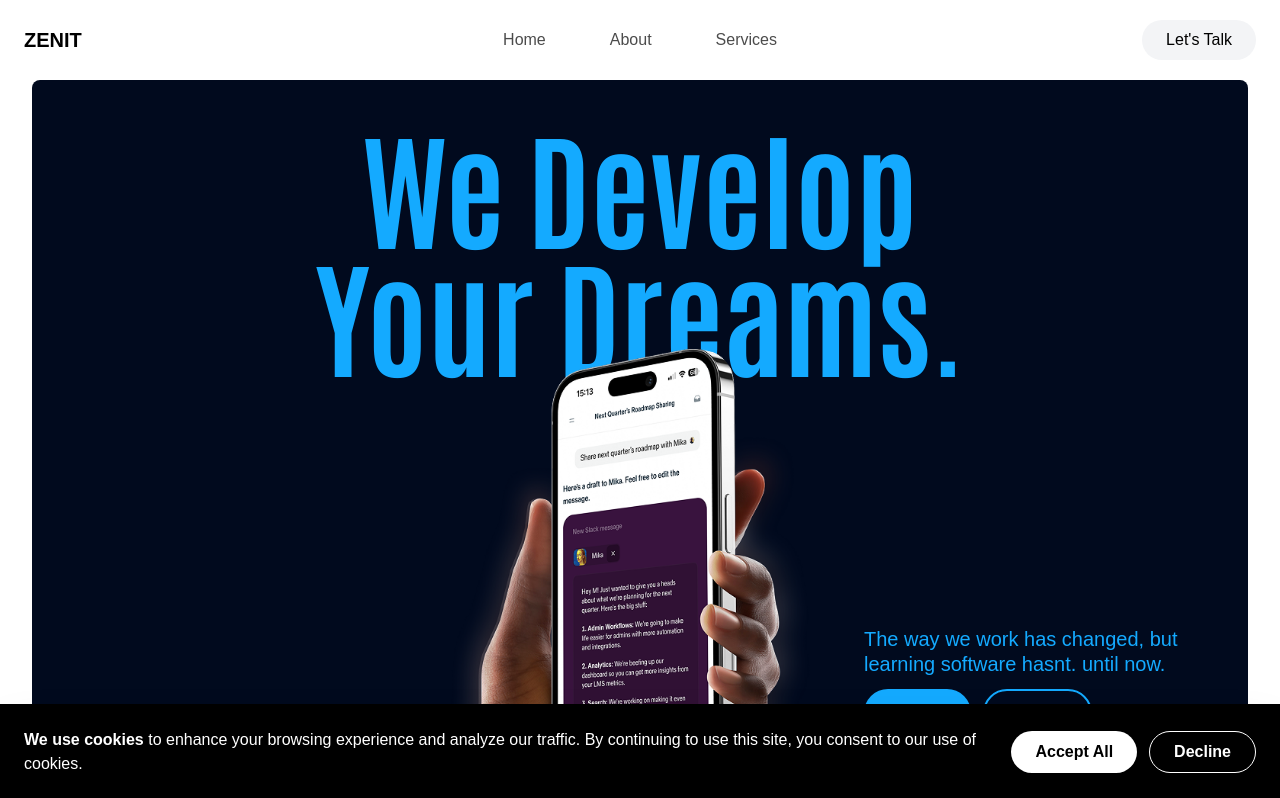
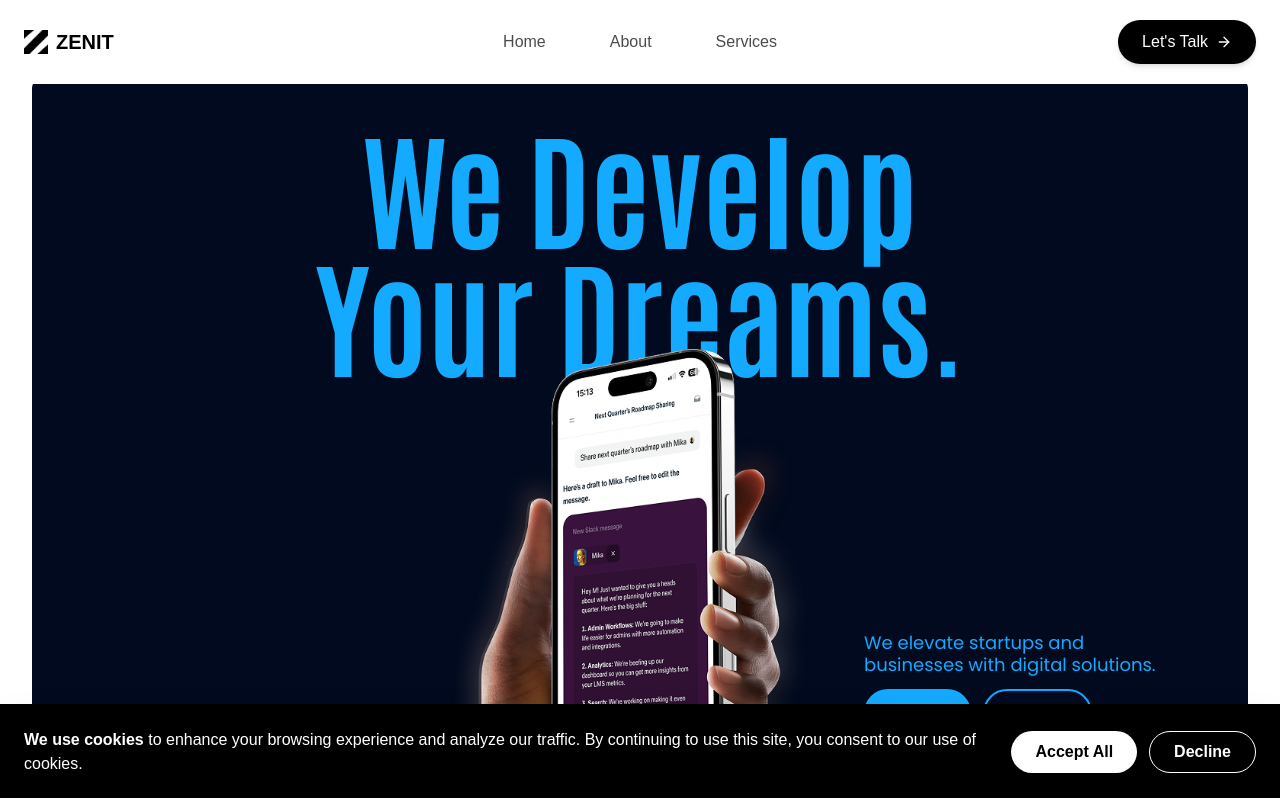
Before and after one commit to momo0327/zenitdigital2, a Next.js app: page / in a window 1280 px wide. Shown: the top 798 px of the page. Built offline with nearby package versions, Linux system fonts and the light colour scheme; no server answers.

Commit message:
small changes

```diff
--- a/app/components/header.tsx
+++ b/app/components/header.tsx
@@ -2,6 +2,7 @@
 import React, { useEffect, useState } from 'react';
 import { OptimizedImage } from './ui/OptimizedImage';
 import { IMAGE_QUALITY } from '../utils/image';
+import { MARKETING_COPY } from '@/app/constants/content';
 
 const Header = () => {
   const [isVisible, setIsVisible] = useState(false);
@@ -41,9 +42,8 @@ const Header = () => {
 
           {/* Mobile subtitle and buttons */}
           <div className='mt-5 md:hidden'>
-            <p className='text-lg leading-tight text-[#14AAFF]'>
-              The way we work has changed, but
-              learning software hasnt. until now.
+            <p className='text-lg leading-tight text-[#14AAFF] font-poppins'>
+              {MARKETING_COPY.tagline}
             </p>
             <div className='gap-2 flex justify-center mt-6 mb-[-6px]'>
               <button className='bg-[#14AAFF] text-[#010A1E] py-2 px-6 rounded-full'>Explore</button>
@@ -53,18 +53,20 @@ const Header = () => {
         </div>
 
         {/* Image positioned below with fade up animation */}
-        <div className="flex justify-center">
+        <div
+          className="flex justify-center transition-all duration-1000 ease-out"
+          style={{
+            opacity: isVisible ? 1 : 0,
+            transform: isVisible ? 'translateY(0)' : 'translateY(50px)',
+            transitionDelay: '400ms'
+          }}
+        >
           <OptimizedImage
             src="/phoneHeader.png"
             alt="Zenit Digital mobile app development showcase with modern interface design"
             width={700}
             height={800}
-            className="w-88 md:w-80 lg:w-96 xl:w-[430px] 2xl:w-[700px] h-auto object-contain transition-all duration-1000 ease-out"
-            style={{
-              opacity: isVisible ? 1 : 0,
-              transform: isVisible ? 'translateY(0)' : 'translateY(50px)',
-              transitionDelay: '400ms'
-            }}
+            className="w-88 md:w-80 lg:w-96 xl:w-[430px] 2xl:w-[700px] h-auto object-contain"
             priority
             quality={IMAGE_QUALITY.HIGH}
             enableBlur
@@ -80,8 +82,8 @@ const Header = () => {
             transitionDelay: '600ms'
           }}
         >
-          <p className='text-lg lg:text-xl 2xl:text-2xl leading-tight text-[#14AAFF] mb-3 2xl:mb-5'>
-            The way we work has changed, but learning software hasnt. until now.
+          <p className='text-lg lg:text-lg 2xl:text-2xl leading-tight text-[#14AAFF] mb-3 2xl:mb-5 font-poppins'>
+            {MARKETING_COPY.tagline}
           </p>
           <div className='flex gap-3 2xl:gap-4'>
             <button className='bg-[#14AAFF] text-[#010A1E] py-3 px-7 2xl:py-4 2xl:px-10 text-sm 2xl:text-lg rounded-full font-bold hover:bg-[#0FA0EF] transition-colors'>
--- a/app/components/navbar.tsx
+++ b/app/components/navbar.tsx
@@ -1,7 +1,9 @@
 'use client'
 import React, { useState, useEffect } from 'react';
+import Image from 'next/image';
 import StaggeredMenu from './StaggeredMenu/index';
 import { useBreakpoint } from '@/app/hooks/useMediaQuery';
+import { ArrowRight } from 'lucide-react';
 
 interface NavbarProps {
   bgColor?: string;
@@ -68,7 +70,15 @@ const Navbar: React.FC<NavbarProps> = ({
       }`}>
         <div className="flex items-center justify-between max-w-7xl 2xl:max-w-[1600px] mx-auto">
           {/* Logo */}
-          <div className={`text-xl 2xl:text-3xl font-bold ${logoColor} cursor-pointer`}>
+          <div className={`flex items-center gap-2 2xl:gap-3 text-xl 2xl:text-3xl font-bold ${logoColor} cursor-pointer`}>
+            <Image
+              src="/ZenitLogo.png"
+              alt="Zenit Digital Logo"
+              width={32}
+              height={32}
+              className="w-6 h-6 2xl:w-10 2xl:h-10"
+              priority
+            />
             ZENIT
           </div>
 
@@ -110,8 +120,9 @@ const Navbar: React.FC<NavbarProps> = ({
 
           {/* Right side - Let's Talk button (only on desktop) */}
           <div className="hidden lg:flex items-center">
-            <button className="bg-gray-100 text-black px-6 py-2 2xl:px-8 2xl:py-3 rounded-full hover:bg-gray-200 transition-colors duration-200 text-base 2xl:text-xl">
+            <button className="group bg-black text-white px-6 py-2.5 2xl:px-8 2xl:py-3.5 rounded-full hover:bg-gray-900 transition-all duration-300 text-base 2xl:text-xl font-medium flex items-center gap-2 shadow-md hover:shadow-lg">
               Let's Talk
+              <ArrowRight className="w-4 h-4 2xl:w-5 2xl:h-5 transition-transform duration-300 group-hover:translate-x-1" />
             </button>
           </div>
         </div>
--- a/app/components/sections/ServicesScroll.tsx
+++ b/app/components/sections/ServicesScroll.tsx
@@ -6,6 +6,7 @@ import { SERVICES_OVERVIEW } from '@/app/constants/content';
 import { OptimizedImage } from '../ui/OptimizedImage';
 import { IMAGE_QUALITY } from '@/app/utils/image';
 import { AvatarCircles } from '../ui/avatar-circles';
+import { ArrowRight } from 'lucide-react';
 
 const ServicesScroll = () => {
   const { scrollContainerRef, handlers } = useDragScroll({ scrollSpeed: 2 });
@@ -95,8 +96,9 @@ const ServicesScroll = () => {
 
               {/* Button on the left (desktop) / under subtitle (mobile) */}
               <Link href="/ContactPage">
-                <button className="bg-[#F4F4F4] text-black font-medium text-sm md:text-lg 2xl:text-2xl px-5 py-3 md:px-8 md:py-4 2xl:px-12 2xl:py-5 rounded-full hover:bg-gray-300 transition-all duration-300">
+                <button className="group bg-[#F4F4F4] text-black font-medium text-sm md:text-lg 2xl:text-2xl px-5 py-3 md:px-8 md:py-4 2xl:px-12 2xl:py-5 rounded-full hover:bg-gray-300 transition-all duration-300 flex items-center gap-2">
                   Let's Talk
+                  <ArrowRight className="w-4 h-4 md:w-5 md:h-5 2xl:w-6 2xl:h-6 transition-transform duration-300 group-hover:translate-x-1" />
                 </button>
               </Link>
             </div>
--- a/app/constants/content.ts
+++ b/app/constants/content.ts
@@ -23,7 +23,7 @@ export const COMPANY = {
 
 // Repeated Marketing Copy
 export const MARKETING_COPY = {
-  tagline: "The way we work has changed, but learning software hasn't. Until now.",
+  tagline: "We elevate startups and businesses with digital solutions.",
   modernWorkplace: 'Modern workplace learning solutions',
   innovation: 'Innovation meets excellence',
 } as const;
@@ -31,7 +31,7 @@ export const MARKETING_COPY = {
 // Services Overview
 export const SERVICES_OVERVIEW = {
   title: 'OUR SERVICES',
-  subtitle: "The way we work has changed, but learning software hasn't. until now.",
+  subtitle: "We build high-quality digital solutions for startups and growing businesses. From web to mobile development, we help bring your ideas to life.",
   items: [
     {
       title: 'Web App Development',
--- a/app/globals.css
+++ b/app/globals.css
@@ -10,11 +10,16 @@
   font-family: 'Antonio', sans-serif;
 }
 
+.font-poppins {
+  font-family: var(--font-poppins), sans-serif;
+}
+
 @theme inline {
   --color-background: var(--background);
   --color-foreground: var(--foreground);
   --font-sans: var(--font-geist-sans);
   --font-mono: var(--font-geist-mono);
+  --font-poppins: var(--font-poppins);
 }
 
 @media (prefers-color-scheme: dark) {
--- a/app/layout.tsx
+++ b/app/layout.tsx
@@ -1,5 +1,5 @@
 import type { Metadata } from "next";
-import { Geist, Geist_Mono } from "next/font/google";
+import { Geist, Geist_Mono, Poppins } from "next/font/google";
 import Script from "next/script";
 import "./globals.css";
 import { DEFAULT_METADATA, LOCAL_BUSINESS_SCHEMA } from "./constants/seo";
@@ -16,6 +16,12 @@ const geistSans = Geist({
 const geistMono = Geist_Mono({
   variable: "--font-geist-mono",
   subsets: ["latin"],
+});
+
+const poppins = Poppins({
+  variable: "--font-poppins",
+  subsets: ["latin"],
+  weight: ["400", "500", "600", "700"],
 });
 
 export const metadata: Metadata = DEFAULT_METADATA;
@@ -39,7 +45,7 @@ export default function RootLayout({
         />
       </head>
       <body
-        className={`${geistSans.variable} ${geistMono.variable} antialiased`}
+        className={`${geistSans.variable} ${geistMono.variable} ${poppins.variable} antialiased`}
       >
         <Navbar />
         <TransitionProvider>
```
Also changed, not shown: public/ZenitLogo.png (added), public/image 139.png (added).
